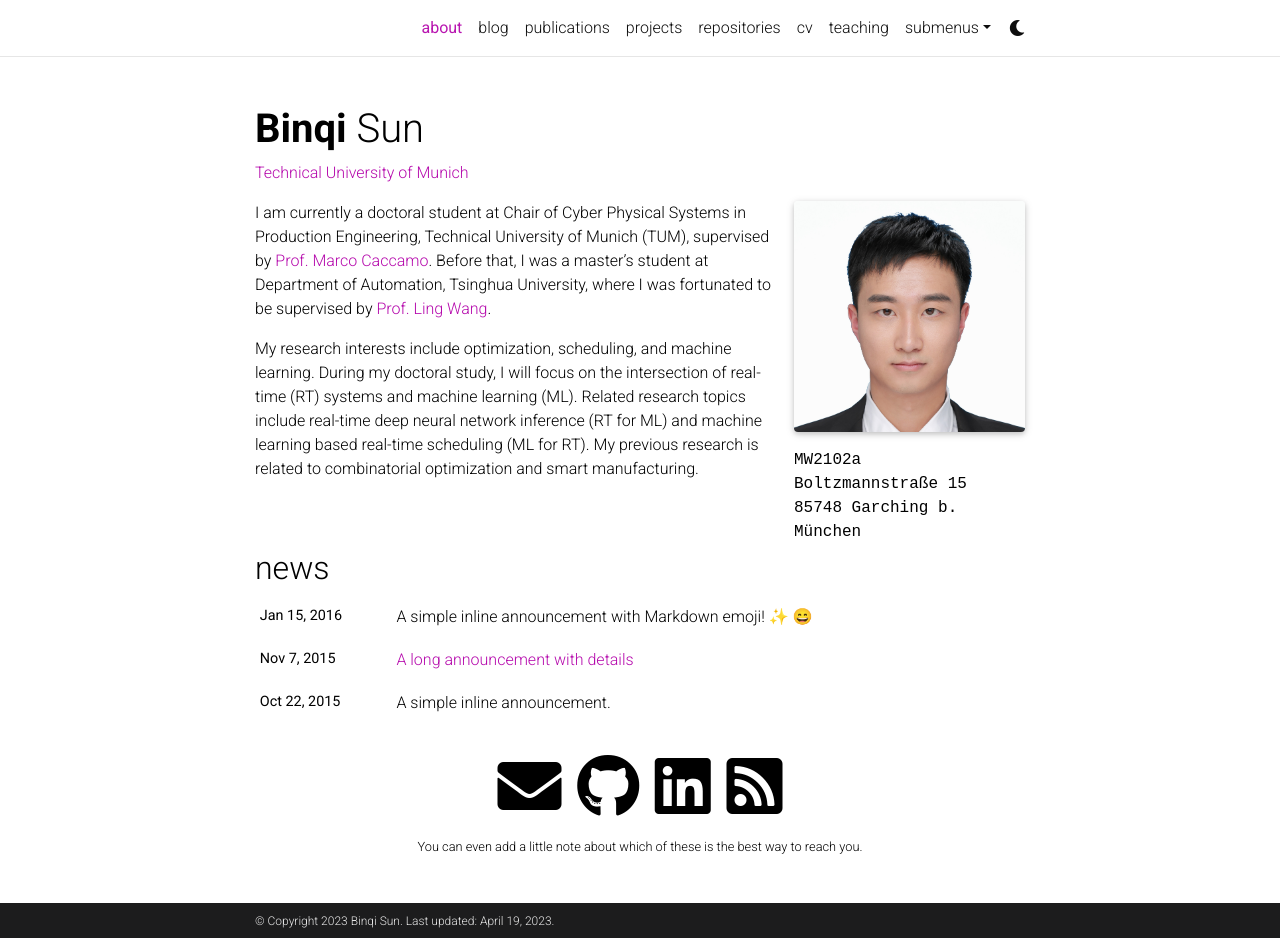
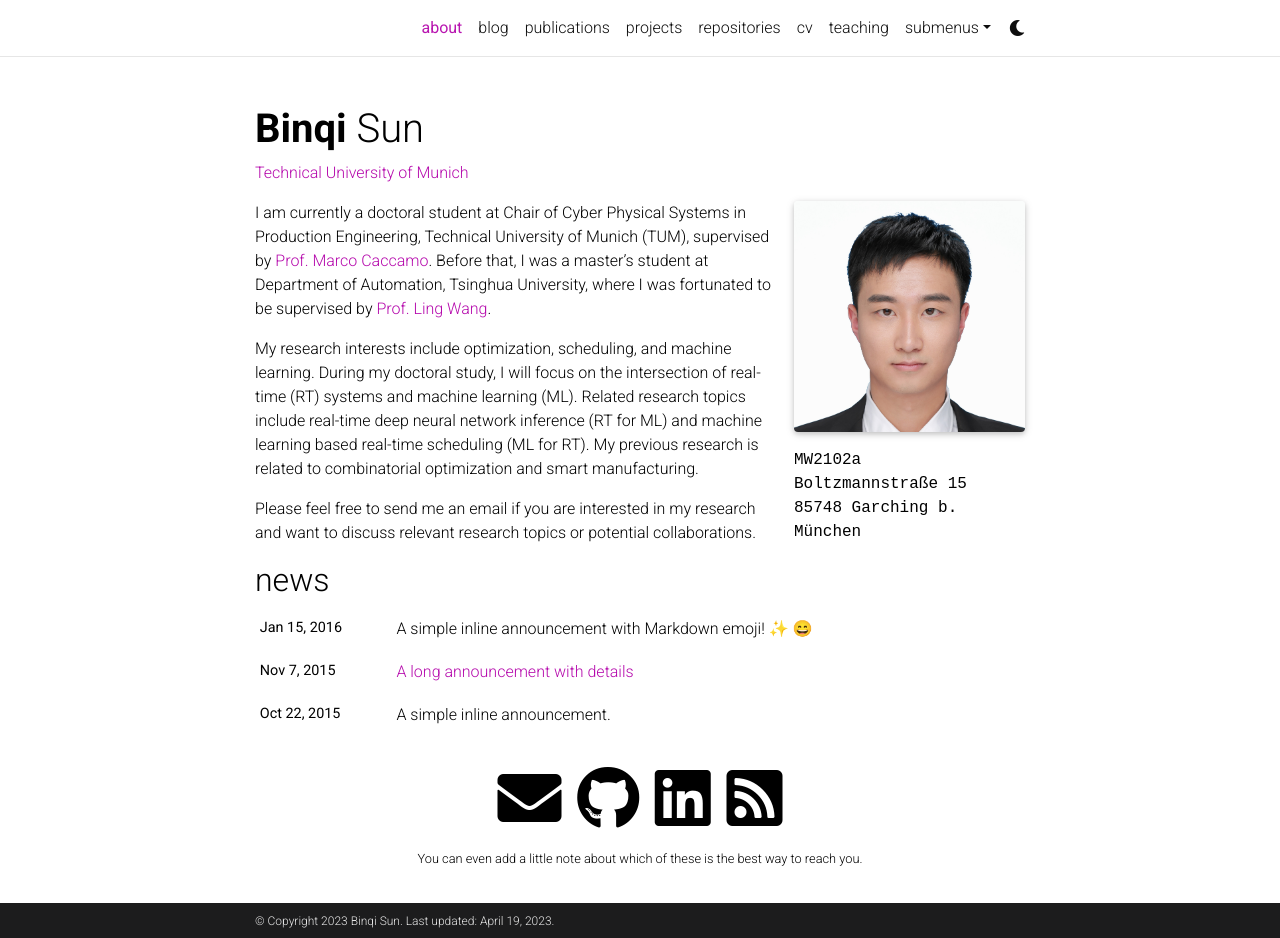
Before and after one commit to binqi-sun/binqi-sun.github.io, a Jekyll site: the page built from _pages/about.md, in a window 1280 px wide and 938 px high. Built offline with Jekyll 4.4.1, drawn with Linux system fonts in a browser that asks for light colours; full-size pictures stand in for the smaller copies a plugin makes; emoji names are drawn with the system emoji font; comment, search, counter and statistics services are not loaded; a style sheet for code colours, icons or effects is not loaded.

Commit message:
initial commit

```diff
--- a/_pages/about.md
+++ b/_pages/about.md
@@ -23,9 +23,9 @@
 
 My research interests include optimization, scheduling, and machine learning. During my doctoral study, I will focus on the intersection of real-time (RT) systems and machine learning (ML). Related research topics include real-time deep neural network inference (RT for ML) and machine learning based real-time scheduling (ML for RT). My previous research is related to combinatorial optimization and smart manufacturing.
 
-<!-- Please feel free to send me an email if you are interested in my research and want to discuss relevant research topics or potential collaborations.
+Please feel free to send me an email if you are interested in my research and want to discuss relevant research topics or potential collaborations.
 
-Write your biography here. Tell the world about yourself. Link to your favorite [subreddit](http://reddit.com). You can put a picture in, too. The code is already in, just name your picture `prof_pic.jpg` and put it in the `img/` folder.
+<!-- Write your biography here. Tell the world about yourself. Link to your favorite [subreddit](http://reddit.com). You can put a picture in, too. The code is already in, just name your picture `prof_pic.jpg` and put it in the `img/` folder.
 
 Put your address / P.O. box / other info right below your picture. You can also disable any these elements by editing `profile` property of the YAML header of your `_pages/about.md`. Edit `_bibliography/papers.bib` and Jekyll will render your [publications page](/al-folio/publications/) automatically.
 
```
